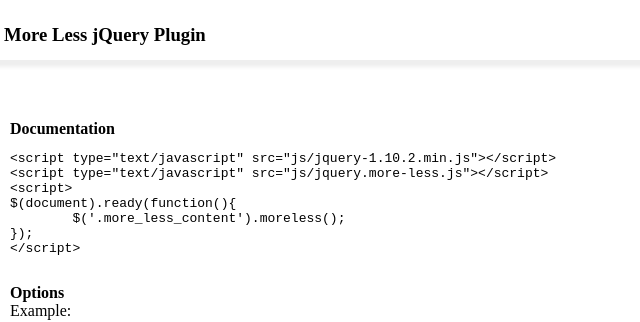
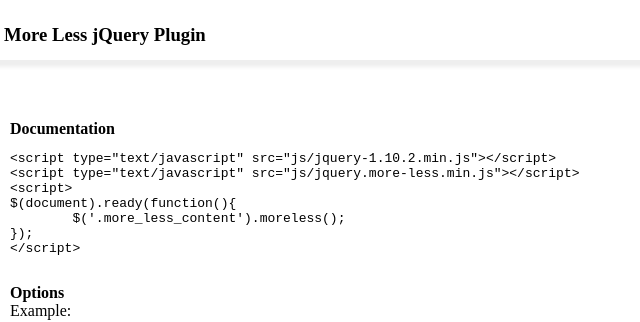
Before and after one commit to safeer-in/more_less, a plain HTML site: page index.html in a window 1280 px wide. Shown: the top 322 px of the page, 124-764 px from the left. Drawn offline with Linux system fonts and the light colour scheme.

Commit message:
minified js

```diff
--- a/index.html
+++ b/index.html
@@ -5,7 +5,7 @@
             More Less Jquery Plugin
         </title>
         <script type="text/javascript" src="js/jquery-1.10.2.min.js"></script>
-        <script type="text/javascript" src="js/jquery.more-less.js"></script>
+        <script type="text/javascript" src="js/jquery.more-less.min.js"></script>
         <script type="text/javascript">
             $(document).ready(function(){
                 $('.more_less_content').moreless();
@@ -58,7 +58,7 @@
                     <h4>Documentation</h4>
                     <pre>
 &lt;script type="text/javascript" src="js/jquery-1.10.2.min.js"&gt;&lt;/script&gt;
-&lt;script type="text/javascript" src="js/jquery.more-less.js"&gt;&lt;/script&gt;
+&lt;script type="text/javascript" src="js/jquery.more-less.min.js"&gt;&lt;/script&gt;
 &lt;script&gt;
 $(document).ready(function(){
 	$('.more_less_content').moreless();
--- a/js/jquery.more-less.js
+++ b/js/jquery.more-less.js
@@ -1,3 +1,9 @@
+/*
+ * more-less jquery plugin
+ * @since:10-10-2014
+ * @author: Mohammed Safeer A R
+ * http://safeeronline.wordpress.com
+ */
 (function($){
     $.fn.moreless	=	function(options){
 
```
Also changed, not shown: js/jquery.more-less.min.js (added).
